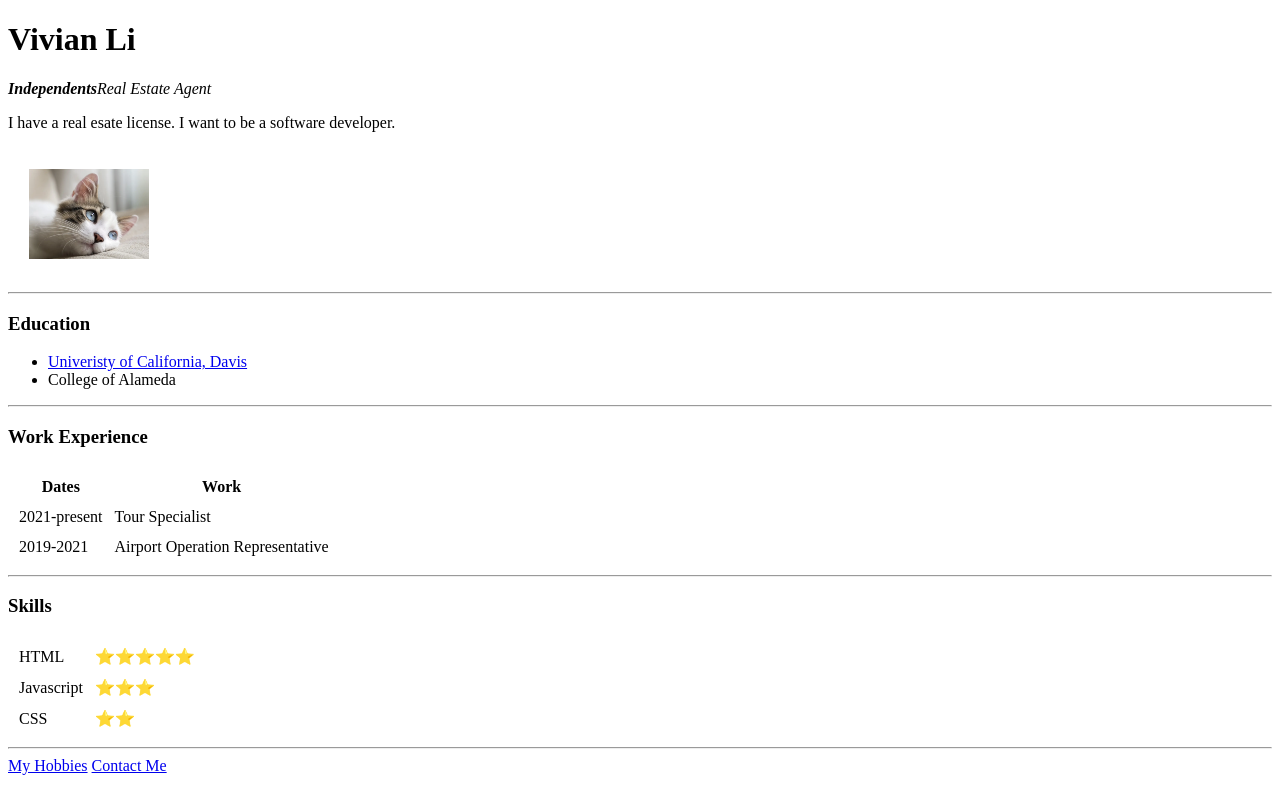
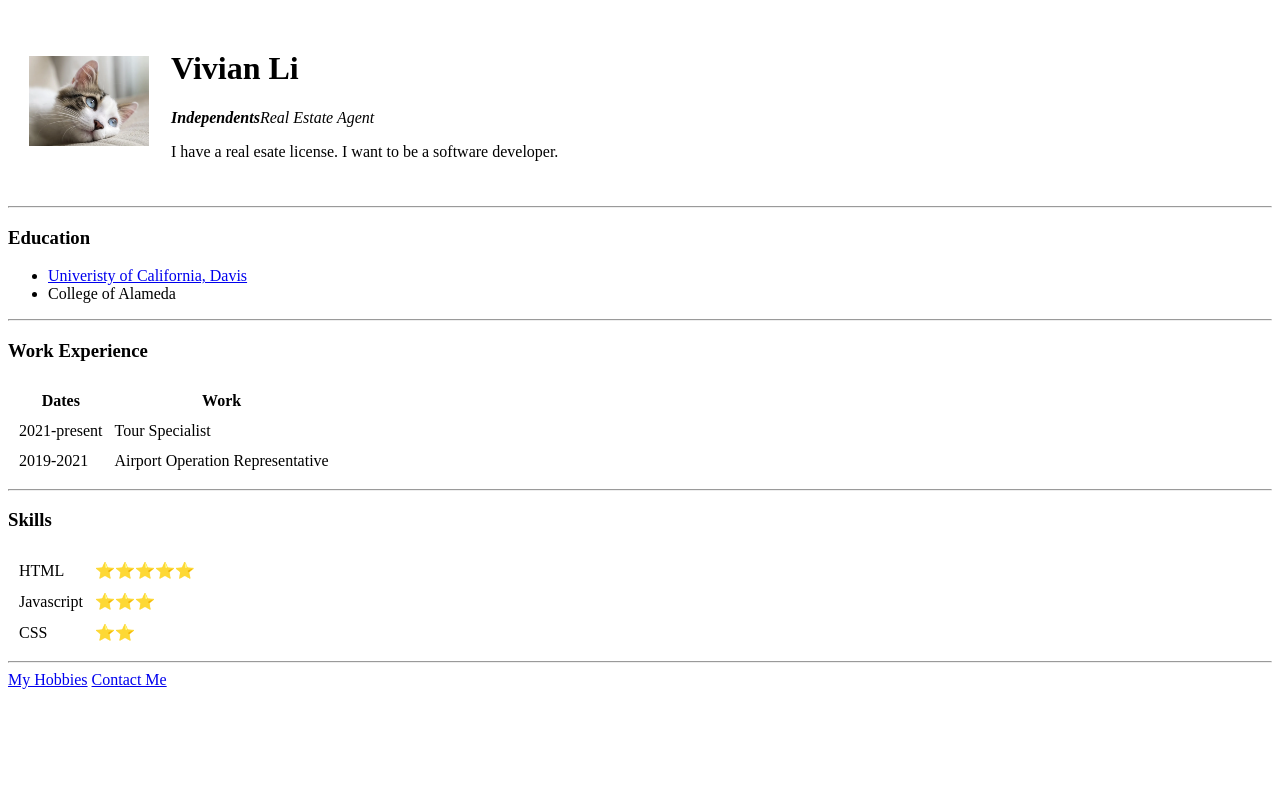
Before and after one commit to Vivi355/cv, a plain HTML site: page index.html in a window 1280 px wide. Drawn offline with Linux system fonts and the light colour scheme.

Commit message:
Update index.html

```diff
--- a/index.html
+++ b/index.html
@@ -9,7 +9,7 @@
 <body>
   <table cellspacing="20">
     <tr>
-      <td><img src="images/cutecat.png" alt="cutecat" /></td
+      <td><img src="images/cutecat.png" alt="cutecat" /></td>
       <td><h1>Vivian Li</h1>
       <p><em><strong>Independents</strong>Real Estate Agent</em></p>
       <p>I have a real esate license. I want to be a software developer.</p></td>
```
